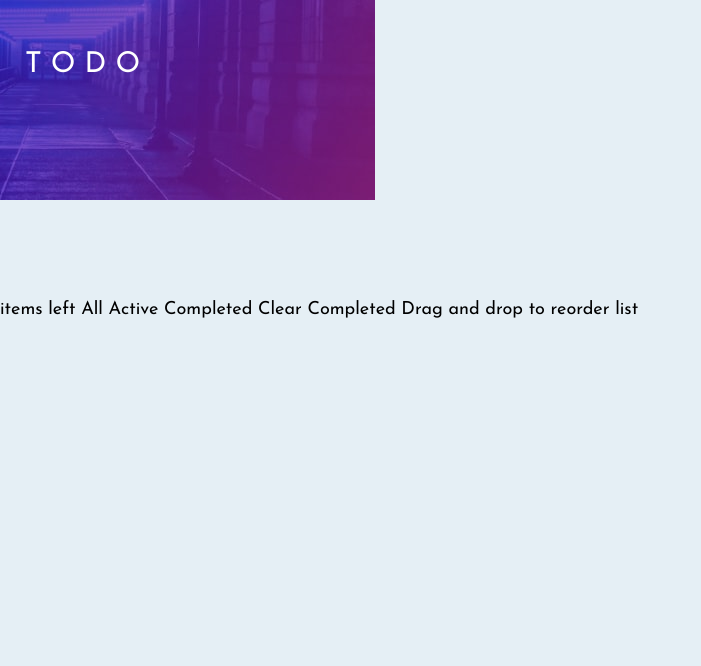
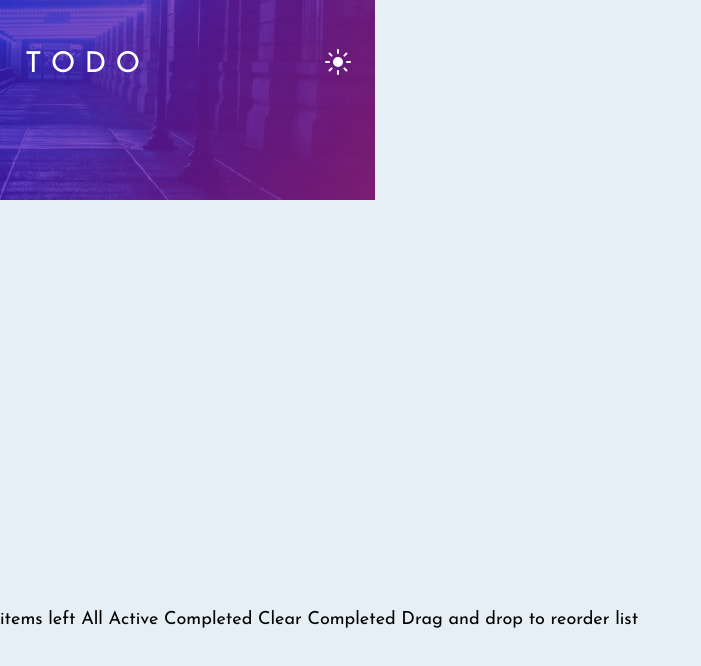
Before and after one commit to FCBasel1893/dev21_exercises, a plain HTML site: page todo-app-main/index.html in a window 1280 px wide. Shown: the whole page, without its empty margins (0-701 px from the left). Drawn offline with Linux system fonts and the light colour scheme.

Commit message:
add index/styles

```diff
--- a/todo-app-main/index.html
+++ b/todo-app-main/index.html
@@ -17,12 +17,15 @@
 <body>
 
   <header>
-    <div class="todo">T O D O</div>
+      <div class="todo"><h1>T O D O </h1>
+        <img src="./images/icon-sun.svg" alt="Bild Sonne">
+      </div>
+  </header>
+
+  <main>
 
 
-
-
-  </header>
+  </main>
 
 
 
--- a/todo-app-main/styles.css
+++ b/todo-app-main/styles.css
@@ -32,14 +32,26 @@ header {
     background-repeat: no-repeat;
 }
 
-.todo {
+.todo h1 {
     color: white;
     padding-top: 50px;
     padding-left: 25px;
     font-weight: 400;
     font-size: 1.8rem;
 
+}
 
+.todo img {
+    display: block;
+    padding-left: 325px;
+    margin-top: -30px;
+
+}
+
+main {
+    display: grid;
+    grid-template-columns: 420px;
+    grid-template-rows: repeat(7, 40px) 30px;
 }
 
 
```
